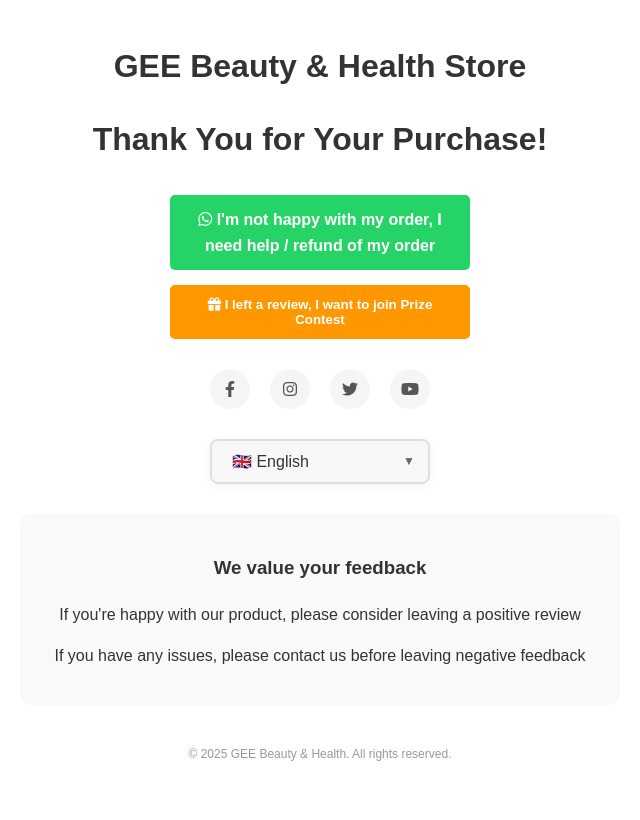
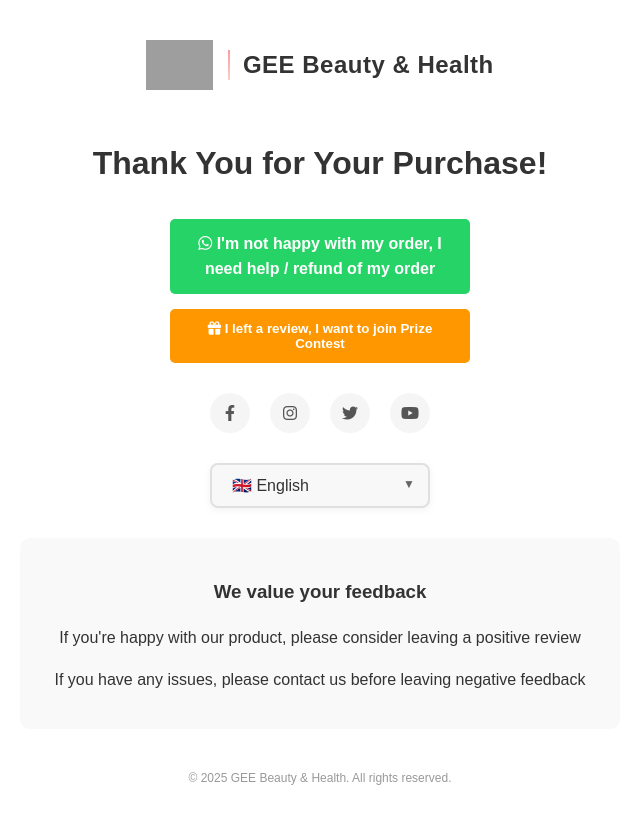
Before and after one commit to samlau0086/after-sales, a plain HTML site: page index.html in a window 1280 px wide. Shown: the whole page, without its empty margins (320-960 px from the left). Drawn offline with Linux system fonts and the light colour scheme; grey boxes are pictures that could not be loaded.

Commit message:
Update index.html

```diff
--- a/index.html
+++ b/index.html
@@ -205,12 +205,74 @@
             right: auto;
             left: 15px;
         }
+
+        /* Brand Header Styles */
+        .brand-header {
+          text-align: center;
+          margin-bottom: 30px;
+          padding: 20px 0 10px;
+        }
+
+        .logo-container {
+          display: inline-flex;
+          align-items: center;
+          gap: 15px;
+        }
+
+        .brand-logo {
+          height: 50px; /* Adjust based on your logo aspect ratio */
+          width: auto;
+          object-fit: contain;
+        }
+
+        .brand-name {
+          font-family: 'Montserrat', 'Arial', sans-serif;
+          font-size: 24px;
+          font-weight: 600;
+          color: #333;
+          letter-spacing: 0.5px;
+          position: relative;
+          padding-left: 15px;
+        }
+
+        .brand-name::before {
+          content: "";
+          position: absolute;
+          left: 0;
+          top: 10%;
+          height: 80%;
+          width: 2px;
+          background: linear-gradient(to bottom, #ff9a9e, #fad0c4);
+        }
+
+        /* Responsive adjustments */
+        @media (max-width: 480px) {
+          .logo-container {
+            flex-direction: column;
+            gap: 8px;
+          }
+          .brand-name {
+            font-size: 20px;
+            padding-left: 0;
+          }
+          .brand-name::before {
+            display: none;
+          }
+        }
+        .logo-container:hover {
+          transform: scale(1.02);
+          transition: transform 0.3s ease;
+        }
     </style>
 </head>
 <body>
+    <div class="brand-header">
+      <div class="logo-container">
+        <img src="https://ae-pic-a1.aliexpress-media.com/kf/Sb900db0ad7604a83b297a51d9222905bm/624x160.png" alt="GEE Beauty & Health Logo" class="brand-logo">
+        <div class="brand-name">GEE Beauty & Health</div>
+      </div>
+    </div>
     <div class="header">
-        <!-- <img src="https://via.placeholder.com/120x60?text=Your+Logo" alt="Company Logo" class="logo"> -->
-        <center><h1>GEE Beauty & Health Store</h1></center>
         <h1 id="title">Thank You for Your Purchase!</h1>
     </div>
 
```
